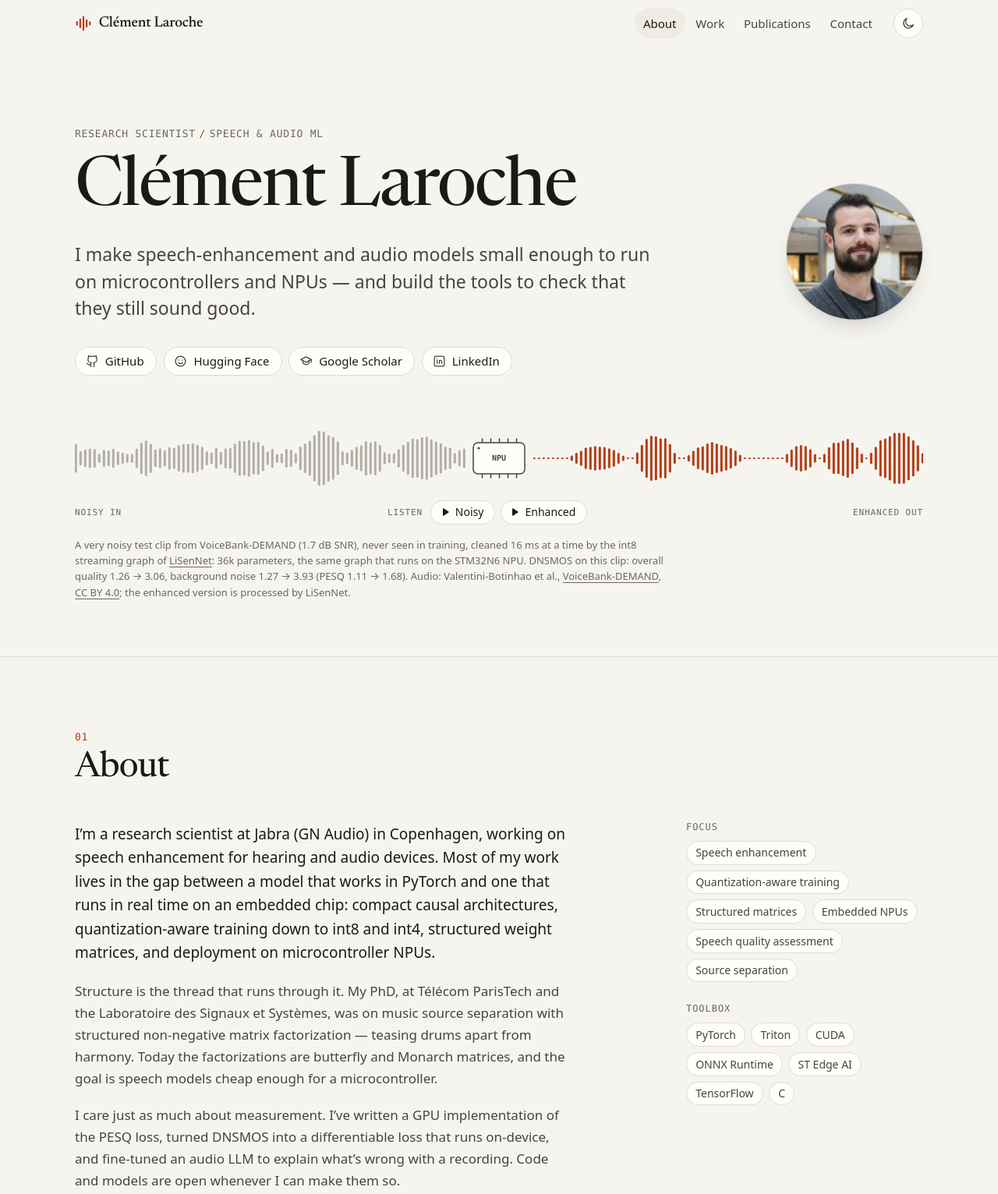
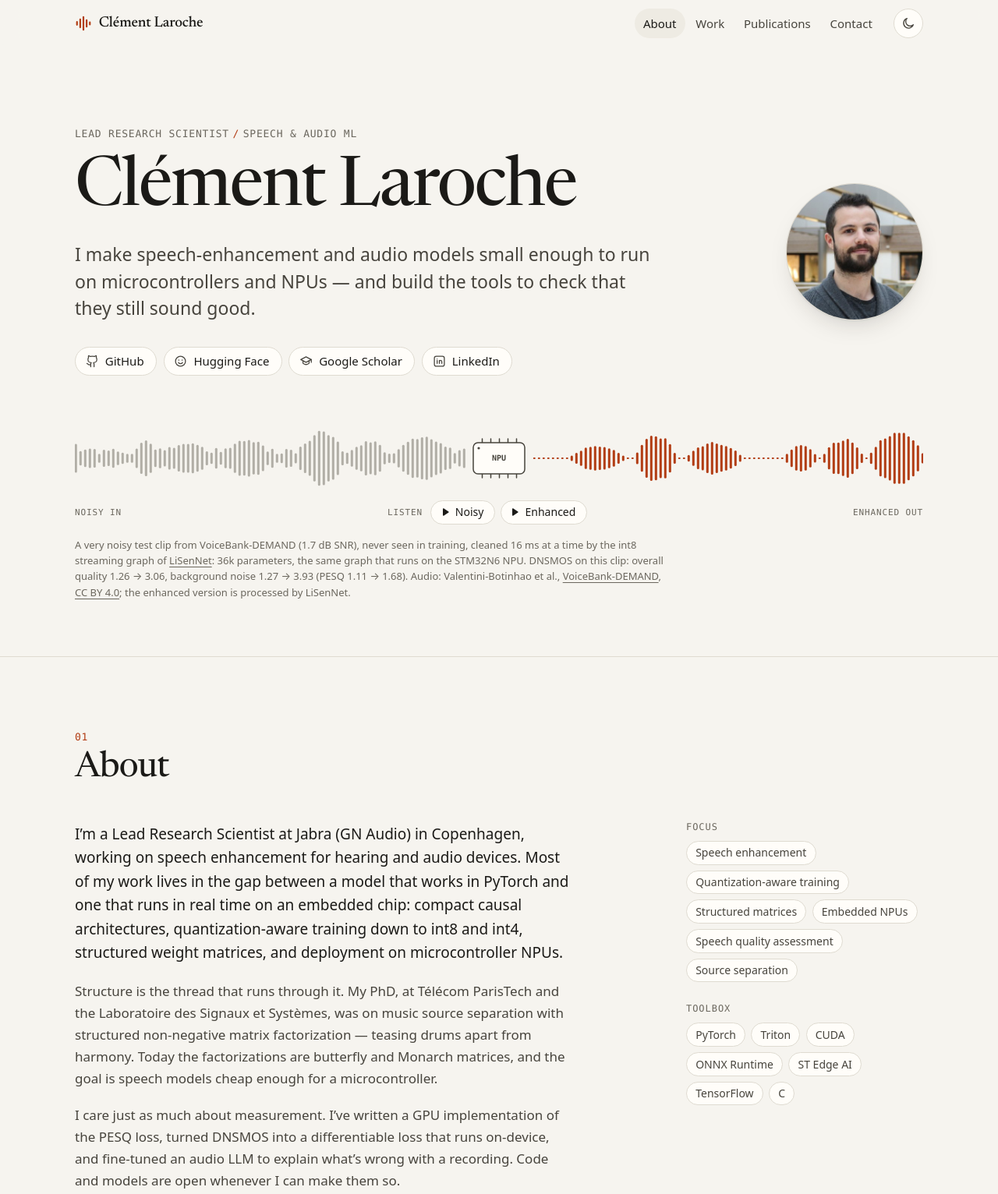
Before and after one commit to LarocheC/LarocheC.github.io, a plain HTML site: page index.html in a window 1280 px wide. Shown: the top 1532 px of the page at 78% size. Drawn offline with Linux system fonts and the light colour scheme.

Commit message:
Update title to Lead Research Scientist; fix the preview card's typeface
- Hero eyebrow, About paragraph and meta description now say
  "Lead Research Scientist".
- Structured data (JSON-LD Person) gains jobTitle and worksFor
  (Jabra / GN Audio, as shown on the Google Scholar profile).
- og-card.png re-rendered with the new title. The previous card had
  silently fallen back to a generic serif: its template loaded the
  font cross-origin, which browsers block. The template now inlines
  the font, and the name is set at 96px so it clears the portrait.

```diff
--- a/index.html
+++ b/index.html
@@ -4,7 +4,7 @@
 <meta charset="utf-8">
 <meta name="viewport" content="width=device-width, initial-scale=1">
 <title>Clément Laroche — speech &amp; audio ML on the edge</title>
-<meta name="description" content="Research scientist building compact speech-enhancement and audio models for microcontrollers and NPUs — and the tools to measure how they sound.">
+<meta name="description" content="Lead research scientist building compact speech-enhancement and audio models for microcontrollers and NPUs — and the tools to measure how they sound.">
 <meta name="author" content="Clément Laroche">
 <link rel="canonical" href="https://larochec.github.io/">
 <meta name="color-scheme" content="light dark">
@@ -46,6 +46,8 @@
   "name": "Clément Laroche",
   "url": "https://larochec.github.io/",
   "image": "https://larochec.github.io/assets/img/portrait.jpg",
+  "jobTitle": "Lead Research Scientist",
+  "worksFor": { "@type": "Organization", "name": "Jabra (GN Audio)" },
   "sameAs": [
     "https://github.com/LarocheC",
     "https://huggingface.co/claroche1",
@@ -464,7 +466,7 @@
     <div class="wrap">
       <div class="hero-grid">
         <div class="hero-text">
-          <p class="eyebrow">Research scientist<span class="sep" aria-hidden="true">/</span>Speech &amp; audio ML</p>
+          <p class="eyebrow">Lead Research Scientist<span class="sep" aria-hidden="true">/</span>Speech &amp; audio ML</p>
           <h1 id="name">Clément Laroche</h1>
           <p class="lede">I make speech-enhancement and audio models small enough to run on microcontrollers and NPUs — and build the tools to check that they still sound good.</p>
           <ul class="profile-links">
@@ -523,7 +525,7 @@
       </header>
       <div class="about-grid">
         <div class="prose">
-          <p>I’m a research scientist at Jabra (GN Audio) in Copenhagen, working on speech enhancement for hearing and audio devices. Most of my work lives in the gap between a model that works in PyTorch and one that runs in real time on an embedded chip: compact causal architectures, quantization-aware training down to int8 and int4, structured weight matrices, and deployment on microcontroller NPUs.</p>
+          <p>I’m a Lead Research Scientist at Jabra (GN Audio) in Copenhagen, working on speech enhancement for hearing and audio devices. Most of my work lives in the gap between a model that works in PyTorch and one that runs in real time on an embedded chip: compact causal architectures, quantization-aware training down to int8 and int4, structured weight matrices, and deployment on microcontroller NPUs.</p>
           <p>Structure is the thread that runs through it. My PhD, at Télécom ParisTech and the Laboratoire des Signaux et Systèmes, was on music source separation with structured non-negative matrix factorization — teasing drums apart from harmony. Today the factorizations are butterfly and Monarch matrices, and the goal is speech models cheap enough for a microcontroller.</p>
           <p>I care just as much about measurement. I’ve written a GPU implementation of the PESQ loss, turned DNSMOS into a differentiable loss that runs on-device, and fine-tuned an audio LLM to explain what’s wrong with a recording. Code and models are open whenever I can make them so.</p>
         </div>
```
Also changed, not shown: assets/img/og-card.png.
